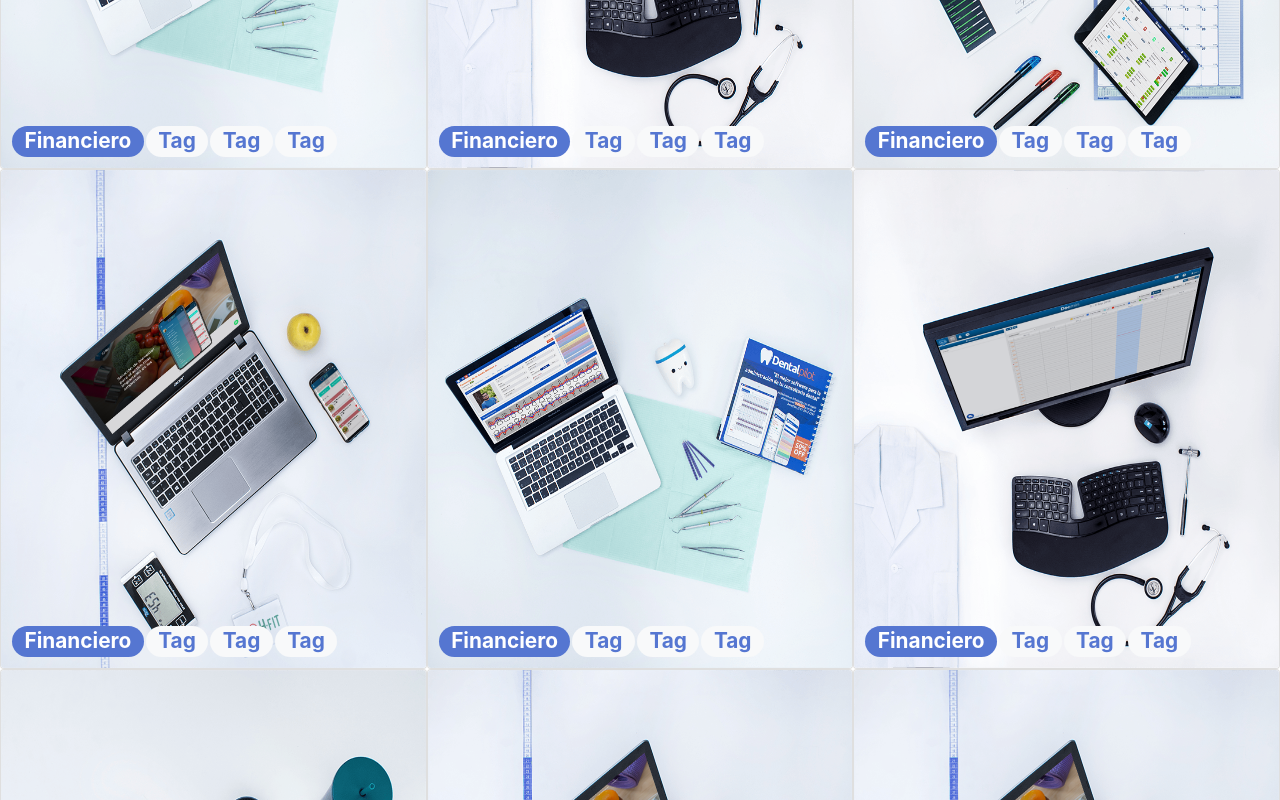
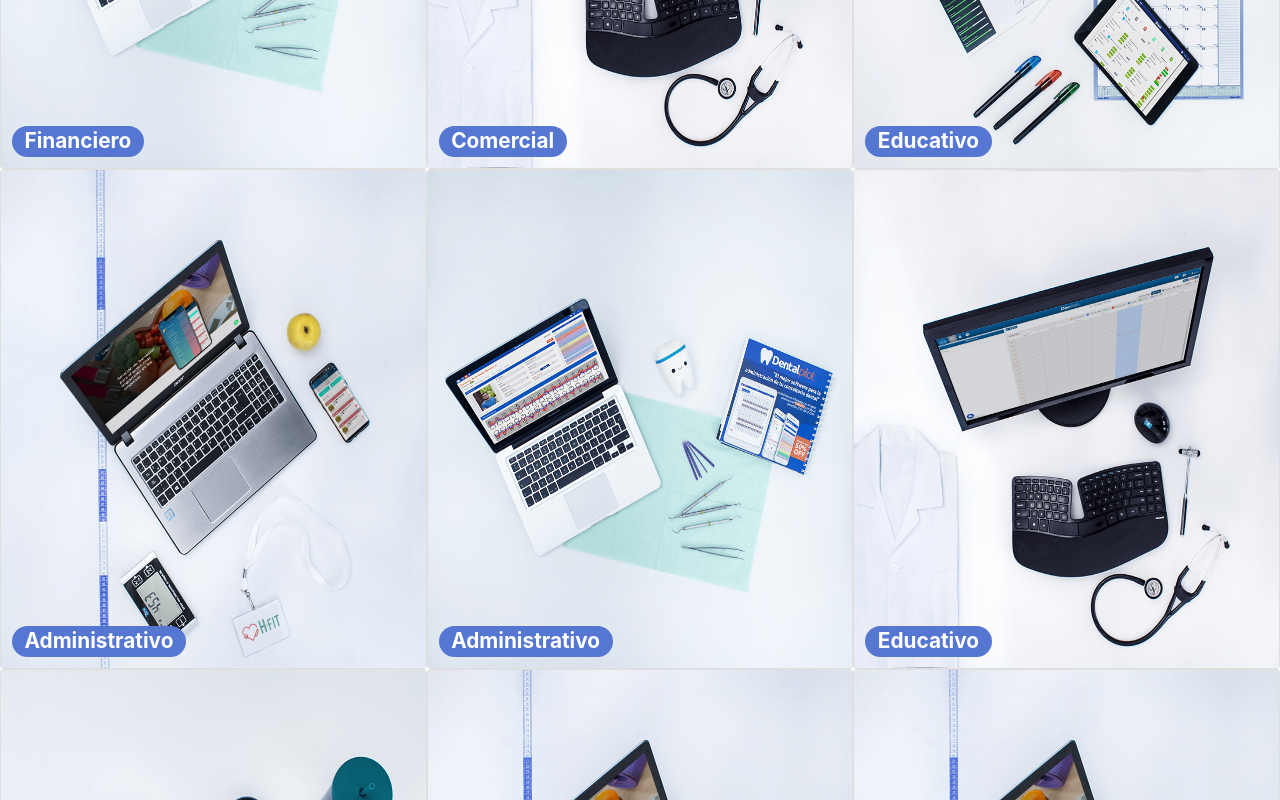
Before and after one commit to ProyectoIntegrador2018/blue-lab, a Vue app in the folder showroom/: page / in a window 1280 px wide. Shown: the part 820-1620 px from the top of the page. Built offline with nearby package versions, Linux system fonts and the light colour scheme; a web font is replaced by a local one.

Commit message:
* Se realizo carga dinamica de los Tags de Proyectos

```diff
--- a/showroom/src/components/CardItem.vue
+++ b/showroom/src/components/CardItem.vue
@@ -15,10 +15,10 @@
                 <p class="card-text">{{card.subtitle}}</p>
               </div>
               <div class="badge-position">
-                <a href="#" class="badge badge-pill badge-primary">Financiero</a>
+                <a href="#" class="badge badge-pill badge-primary">{{card.tags}}</a>
+             <!--    <a href="#" class="badge badge-pill badge-light">Tag</a>
                 <a href="#" class="badge badge-pill badge-light">Tag</a>
-                <a href="#" class="badge badge-pill badge-light">Tag</a>
-                <a href="#" class="badge badge-pill badge-light">Tag</a>
+                <a href="#" class="badge badge-pill badge-light">Tag</a> -->
               </div>
             </div>
         </div>
@@ -72,16 +72,16 @@
     name: "CardItem",
     data: () => ({
       cards: [
-        { title: 'Proyecto 1', subtitle:'Subtitulo de proyecto' ,src: require('@/assets/Proy1.png'), chip:"Financiero"},
-        { title: 'Proyecto 2', subtitle:'Subtitulo de proyecto' ,src: require('@/assets/Proy2.png'), chip:"Comercial"},
-        { title: 'Proyecto 3', subtitle:'Subtitulo de proyecto' ,src: require('@/assets/Proy3.png'), chip:"Educativo"},
-        { title: 'Proyecto 4', subtitle:'Subtitulo de proyecto' ,src: require('@/assets/Proy4.png'), chip:"Administrativo"},
-        { title: 'Proyecto 5', subtitle:'Subtitulo de proyecto' ,src: require('@/assets/Proy1.png'), chip:"Administrativo"},
-        { title: 'Proyecto 6', subtitle:'Subtitulo de proyecto' ,src: require('@/assets/Proy2.png'), chip:"Educativo"},
-        { title: 'Proyecto 7', subtitle:'Subtitulo de proyecto' ,src: require('@/assets/Proy3.png'), chip:"Comercial"},
-        { title: 'Proyecto 8', subtitle:'Subtitulo de proyecto' ,src: require('@/assets/Proy4.png'), chip:"Financiero"},
-        { title: 'Proyecto 9', subtitle:'Subtitulo de proyecto' ,src: require('@/assets/Proy4.png'), chip:"Financiero"},
-        { title: 'Proyecto 10', subtitle:'Subtitulo de proyecto' ,src: require('@/assets/Proy4.png'), chip:"Financiero"}
+        { title: 'Proyecto 1', subtitle:'Subtitulo de proyecto' ,src: require('@/assets/Proy1.png'), tags:"Financiero"},
+        { title: 'Proyecto 2', subtitle:'Subtitulo de proyecto' ,src: require('@/assets/Proy2.png'), tags:"Comercial"},
+        { title: 'Proyecto 3', subtitle:'Subtitulo de proyecto' ,src: require('@/assets/Proy3.png'), tags:"Educativo"},
+        { title: 'Proyecto 4', subtitle:'Subtitulo de proyecto' ,src: require('@/assets/Proy4.png'), tags:"Administrativo"},
+        { title: 'Proyecto 5', subtitle:'Subtitulo de proyecto' ,src: require('@/assets/Proy1.png'), tags:"Administrativo"},
+        { title: 'Proyecto 6', subtitle:'Subtitulo de proyecto' ,src: require('@/assets/Proy2.png'), tags:"Educativo"},
+        { title: 'Proyecto 7', subtitle:'Subtitulo de proyecto' ,src: require('@/assets/Proy3.png'), tags:"Comercial"},
+        { title: 'Proyecto 8', subtitle:'Subtitulo de proyecto' ,src: require('@/assets/Proy4.png'), tags:"Financiero"},
+        { title: 'Proyecto 9', subtitle:'Subtitulo de proyecto' ,src: require('@/assets/Proy4.png'), tags:"Financiero"},
+        { title: 'Proyecto 10', subtitle:'Subtitulo de proyecto' ,src: require('@/assets/Proy4.png'), tags:"Financiero"}
 
 
       ],
```
Lines whose indentation alone changed are shown as unchanged.
